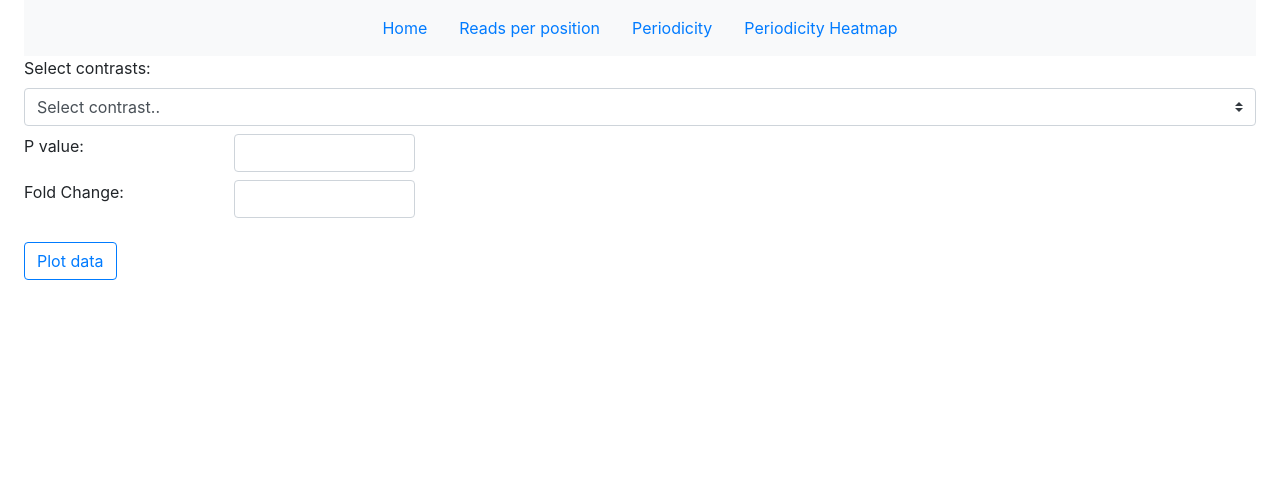
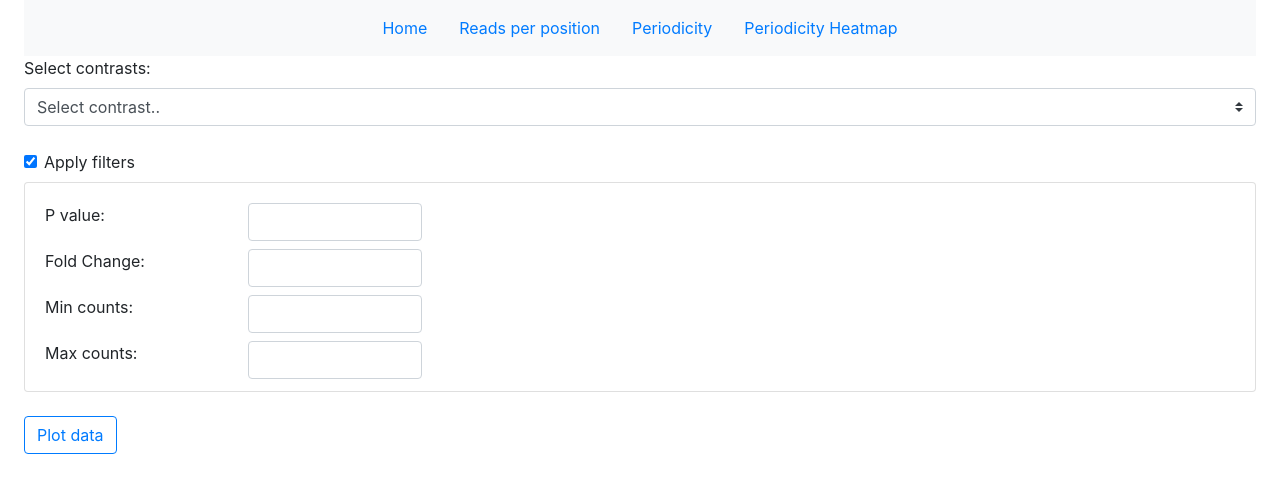
Before and after one commit to kate-v-stepanova/B250_lab_monitor, a Flask app: template templates/ma_plot.html in a window 1280 px wide. Shown: the top 493 px of the page. Run offline with Flask 2, Linux system fonts and the light colour scheme; the template is opened without the code that fills it: most values are stand-ins (such as "Sample title", 1, 10 or a date in 2020); some libraries are stand-ins or nearby versions.

Commit message:
MA plot: improve filters

```diff
--- a/static/javascript/ma_plot.js
+++ b/static/javascript/ma_plot.js
@@ -1,17 +1,52 @@
 $(document).ready(function() {
+    // close error message
     $('span.close').on('click', function() {
         $(this).parent().parent().parent().addClass('d-none');
     });
 
-    if ($("div.ma_plot").length != 0) {
-        var contrast = $('div.ma_plot').attr('data-contrast');
+    // apply filters
+    $("#apply_filters").on('change', function() {
+        if(this.checked) {
+          $('#data_filters').removeClass('d-none');
+        } else {
+            $('#data_filters').addClass('d-none');
+        }
+    });
+
+    if ($("#ma_plot").length != 0) {
+        var contrast = $('#ma_plot').attr('data-contrast');
         contrast = contrast.replace(/__/g, ' ');
-        var plot_series = $('div.ma_plot').attr('data-series');
+        var plot_series = $('#ma_plot').attr('data-series');
         plot_series = plot_series.replace(/'/g, '"'); //");
         if (plot_series.length != 0) {
             plot_series = JSON.parse(plot_series);
         }
-        Highcharts.chart('ma_plot', {
+        var genes = $('#ma_plot').attr('data-genes');
+        var xmax = $('#ma_plot').attr('data-xmax');
+        var ymax = $('#ma_plot').attr('data-ymax');
+        var ymin = -1 * ymax;
+        var filters = $('#ma_plot').attr('data-filters');
+        var x_axis = {
+            title: {
+                enabled: true,
+                text: 'Normalized counts'
+            },
+            startOnTick: true,
+            endOnTick: true,
+            showLastLabel: true,
+            min: 0,
+        }
+        var y_axis = {
+            title: {
+                text: 'Log2 fold change'
+            }
+        }
+        if (filters == "True") {
+            x_axis["max"] = parseInt(xmax);
+            y_axis["min"] = parseFloat(ymin);
+            y_axis["max"] = parseFloat(ymax);
+        }
+        var ch = Highcharts.chart('ma_plot', {
             chart: {
                 type: 'scatter',
                 zoomType: 'xy'
@@ -19,27 +54,17 @@ $(document).ready(function() {
             title: {
                 text: contrast
             },
-            xAxis: {
-                title: {
-                    enabled: true,
-                    text: 'Mean of normalized counts'
-                },
-                startOnTick: true,
-                endOnTick: true,
-                showLastLabel: true,
-                min: 0
+            subtitle: {
+                text: "Number of genes: " + genes,
             },
-            yAxis: {
-                title: {
-                    text: 'Log2 fold change'
-                }
-            },
-
+            xAxis: x_axis,
+            yAxis: y_axis,
             plotOptions: {
                 scatter: {
                     tooltip: {
                         headerFormat: '',
-                        pointFormat: '<b>Counts: </b>{point.x:.2f}<br><b>Log2 fc: </b>{point.y:.2f}<br><b>Transcript: </b>{point.transcript}'
+                        pointFormat: '<b>Counts: </b>{point.x:.0f}<br><b>Log2 fc: </b>{point.y:.2f}<br><b>p value: </b>' +
+                            '{point.pvalue:.2f}<br><b>Transcript: </b>{point.transcript}'
                     }
                 },
                 series: {
@@ -52,6 +77,9 @@ $(document).ready(function() {
                     color: "#204060",
                 }
             },
+            legend: {
+                enabled: false
+            },
             series: [plot_series]
         });
     }
--- a/templates/ma_plot.html
+++ b/templates/ma_plot.html
@@ -23,31 +23,68 @@
     {% endfor %}
   </select>
 
+    {# APPLY FILTERS #}
+    <div class="form-check mt-4">
+        <input class="form-check-input" type="checkbox" value="true" id="apply_filters" name="apply_filters"
+           {% if apply_filters %}checked{% endif %}>
+        <label class="form-check-label" for="apply_filters">Apply filters</label>
+    </div>
+
+    {# FILTERS #}
+    <div class="list-group mt-2 {% if not apply_filters %}d-none{% endif %}" id="data_filters">
+        <div class="list-group-item">
             {# P VALUE #}
             <div class="row mt-2">
                 <div class="col-sm-2">
-            <label for="pval">P value:</label>
+                    <label for="pval"data-toggle="tooltip" data-placement="bottom" title="Leave empty to ignore this filter">
+                        P value:</label>
                 </div>
                 <div class="col-sm-2">
                     <input class="form-control" type="number" name="pval" min="0.0" step="0.01" id="pval"
-                value="{% if pval %}{{ pval }}{% else %}0.05{% endif %}">
+                        value="{% if filters %}{{ filters.get('pval') }}{% else %}0.05{% endif %}"
+                        data-toggle="tooltip" data-placement="bottom" title="Leave empty to ignore this filter">
                 </div>
             </div>
-
             {# FOLD CHANGE #}
             <div class="row mt-2">
                 <div class="col-sm-2">
-            <label for="fc">Fold Change:</label>
+                    <label for="fc"data-toggle="tooltip" data-placement="bottom" title="Leave empty to ignore this filter">
+                        Fold Change:</label>
                 </div>
                 <div class="col-sm-2">
                     <input class="form-control" type="number" name="fc" min="0" step="0.1" id="fc"
-                value="{% if fc %}{{ fc }}{% else %}4{% endif %}">
+                        value="{% if filters %}{{ filters.get('fc') }}{% else %}4{% endif %}"
+                        data-toggle="tooltip" data-placement="bottom" title="Leave empty to ignore this filter">
                 </div>
             </div>
-
+            {# Min counts #}
+            <div class="row mt-2">
+                <div class="col-sm-2">
+                    <label for="min_counts">Min counts:</label>
+                </div>
+                <div class="col-sm-2">
+                    <input class="form-control" type="number" name="min_counts" min="0" step="1" id="min_counts"
+                        value="{% if filters %}{{ filters.get('min_counts') }}{% else %}0{% endif %}">
+                </div>
+            </div>
+            {# Max counts #}
+            <div class="row mt-2">
+                <div class="col-sm-2">
+                    <label for="max_counts"data-toggle="tooltip" data-placement="bottom" title="Leave empty to ignore this filter">
+                        Max counts:</label>
+                </div>
+                <div class="col-sm-2">
+                    <input class="form-control" type="number" name="max_counts" min="0" step="1"
+                    id="max_counts" value="{% if filters %}{{ filters.get('max_counts') }}{% endif %}"
+                    data-toggle="tooltip" data-placement="bottom" title="Leave empty to ignore this filter">
+                </div>
+            </div>
+        </div>
+    </div>
   <button class="btn btn-outline-primary mt-4" type="submit" id="plot_button">Plot data</button>
   {% if plot_series %}
-    <div class="ma_plot" data-contrast="{{ selected_contrast }}" data-series="{{ plot_series }}" id="ma_plot">
+    <div data-contrast="{{ selected_contrast }}" data-series="{{ plot_series }}" data-genes="{{ genes }}" id="ma_plot"
+            data-ymax="{{ filters.get('fc') }}" data-xmax="{{ filters.get('max_counts') }}" data-filters="{{ apply_filters }}">
     </div>
   {% endif %}
 </form>
```
Also changed, not shown: url_handlers/ma_plot.py (+30 -5 lines). Lines whose indentation alone changed are shown as unchanged.
